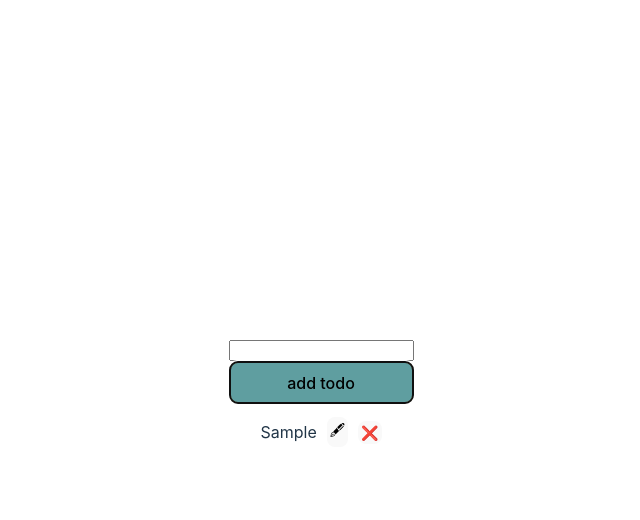
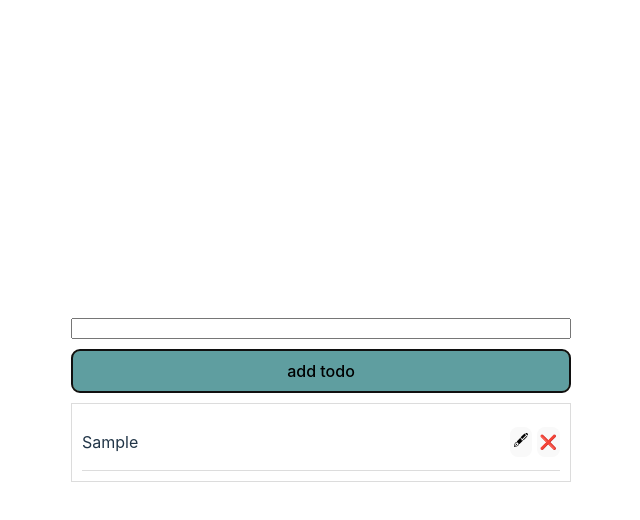
Before and after one commit to Ali-GreenHeart/first-react-fe19, a React (Vite) app: page / in a window 1280 px wide. Both pictures are taken after typing "Sample" into the empty fields and a click on the button "add todo". Shown: the top 520 px of the page, without its empty margins (319-959 px from the left). Built offline with nearby package versions, Linux system fonts and the light colour scheme.

Commit message:
add guyaki design

```diff
--- a/src/components/ToDo/index.jsx
+++ b/src/components/ToDo/index.jsx
@@ -36,10 +36,10 @@ const ToDo = () => {
 
     return (
         <>
+            <div className={styles.container}>
                 {
                     error && <p className={styles.error}>{error}</p>
                 }
-            <div className={styles.container}>
                 <Input
                     onEnter={addToDo}
                     value={value}
@@ -51,13 +51,17 @@ const ToDo = () => {
                     title="add todo"
                     onClick={addToDo}
                 />
+                <div className={styles.todoContainer}>
                     {todos.map((todoName) => (
                         <div className={styles.todo_container} key={todoName}>
                             <p>{todoName}</p>
+                            <div className={styles.btn_container}>
                                 <button onClick={() => onEdit(todoName)}>🖋</button>
                                 <button onClick={() => onDelete(todoName, setTodos)}>❌</button>
                             </div>
+                        </div>
                     ))}
+                </div>
             </div>
         </>
     )
--- a/src/components/ToDo/index.module.css
+++ b/src/components/ToDo/index.module.css
@@ -1,18 +1,36 @@
 .container {
     display: flex;
     flex-direction: column;
+    max-width: 500px;
+    margin: 0 auto;
+    width: 80vw;
+    gap: 10px;
+}
+
+.container>* {
+    flex-grow: 1;
 }
 
 .todo_container {
     display: flex;
-    justify-content: center;
+    justify-content: space-between;
     align-items: center;
     gap: 10px;
+    border-bottom: 1px solid gainsboro;
+}
+
+.todo_container>p {
+    word-wrap: break-word;
 }
 
 .todo_container button {
     padding: 2px;
     font-size: 14px;
+}
+
+.btn_container {
+    display: flex;
+    gap: 5px;
 }
 
 .error {
@@ -21,3 +39,8 @@
     font-weight: 400;
     font-family: 'Lucida Sans', 'Lucida Sans Regular', 'Lucida Grande', 'Lucida Sans Unicode', Geneva, Verdana, sans-serif;
 }
+
+.todoContainer {
+    border: 1px solid gainsboro;
+    padding: 10px;
+}
```
Lines whose indentation alone changed are shown as unchanged.
